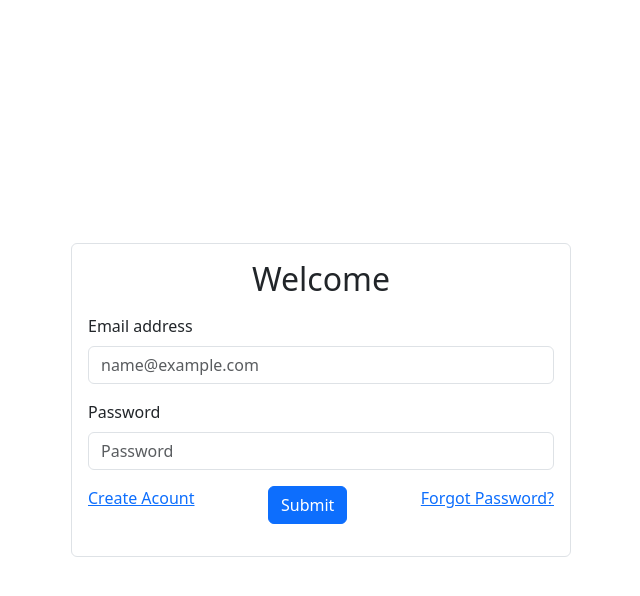
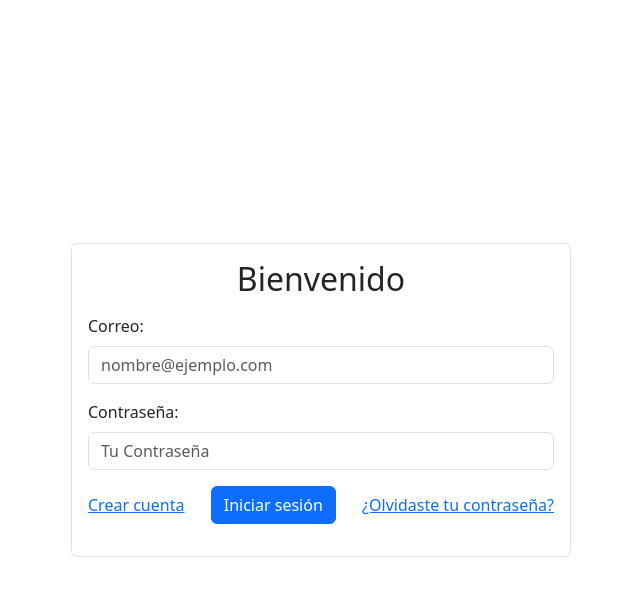
Before and after one commit to DD150602/codeigniter_project-, a CodeIgniter app: page /database/ in a window 1280 px wide. Shown: the top 596 px of the page, without its empty margins (319-959 px from the left). Run offline with CodeIgniter, Linux system fonts and the light colour scheme.

Commit message:
chore(Views): :lipstick: Change language to spanish

```diff
--- a/application/views/Login.php
+++ b/application/views/Login.php
@@ -15,20 +15,20 @@ defined('BASEPATH') or exit('No direct script access allowed');
 <body>
 	<div class="container d-flex justify-content-center align-items-center min-vh-100">
 		<div class="w-100 p-3 border rounded" style="max-width: 500px;">
-			<h2 class="text-center mb-3">Welcome</h2>
+			<h2 class="text-center mb-3">Bienvenido</h2>
 			<form>
 				<div class="mb-3">
-					<label for="exampleFormControlInput1" class="form-label">Email address</label>
-					<input type="email" class="form-control" id="exampleFormControlInput1" placeholder="name@example.com">
+					<label for="exampleFormControlInput1" class="form-label">Correo:</label>
+					<input type="email" class="form-control" id="exampleFormControlInput1" placeholder="nombre@ejemplo.com">
 				</div>
 				<div class="mb-3">
-					<label for="exampleFormControlPassword1" class="form-label">Password</label>
-					<input type="password" class="form-control" id="exampleFormControlPassword1" placeholder="Password">
+					<label for="exampleFormControlPassword1" class="form-label">Contraseña:</label>
+					<input type="password" class="form-control" id="exampleFormControlPassword1" placeholder="Tu Contraseña">
 				</div>
-				<div class="mb-3 d-flex justify-content-between">
-					<a href="register">Create Acount</a>
-					<input class="btn btn-primary" type="submit" value="Submit">
-					<a href="">Forgot Password?</a>
+				<div class="mb-3 d-flex justify-content-between align-items-center gap-3">
+					<a href="register">Crear cuenta</a>
+					<input class="btn btn-primary" type="submit" value="Iniciar sesión">
+					<a href="#">¿Olvidaste tu contraseña?</a>
 				</div>
 			</form>
 		</div>
```
